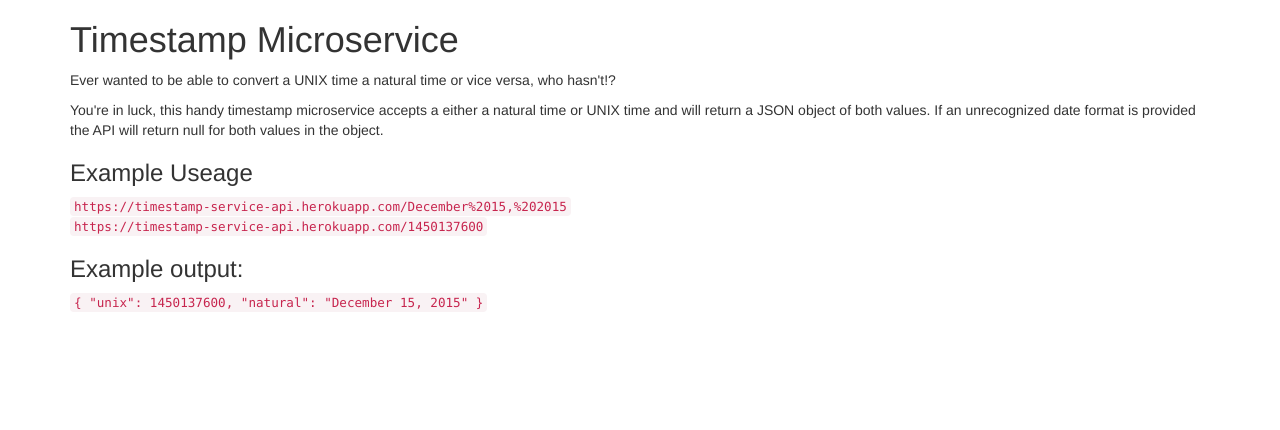
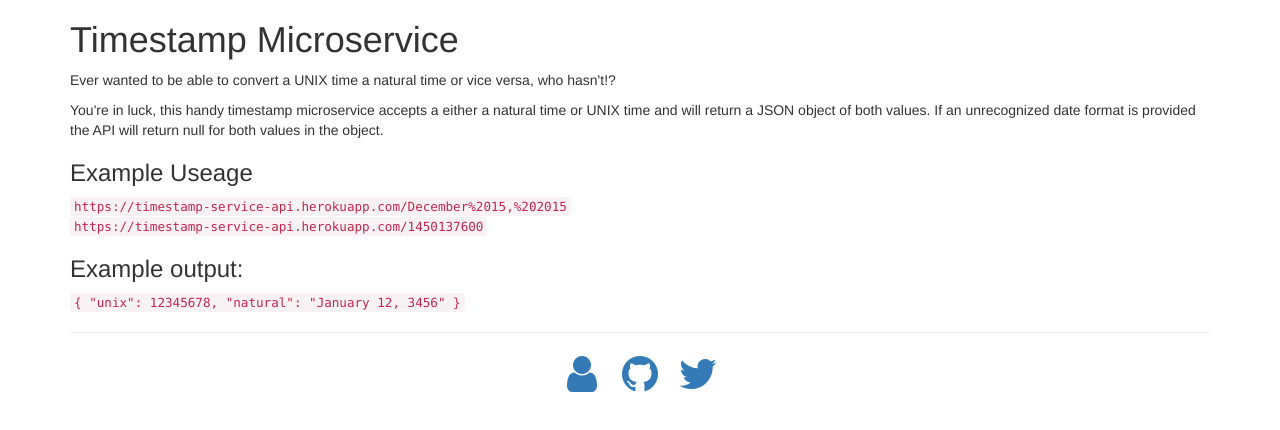
Before and after one commit to gjrevans/timestamp-microservice, a website: page index.html in a window 1280 px wide. Drawn offline with nearby package versions, Linux system fonts and the light colour scheme.

Commit message:
Cleaned up html file.

```diff
--- a/index.html
+++ b/index.html
@@ -8,11 +8,12 @@
     <meta name="description" content="Timestamp Microservice">
     <meta name="author" content="Gordon Evans">
     <meta name="viewport" content="width=device-width, initial-scale=1.0">
+
     <!-- Replace favicon.ico & apple-touch-icon.png in the root of your domain and delete these references -->
     <link rel="shortcut icon" href="/favicon.ico">
     <link rel="apple-touch-icon" href="/apple-touch-icon.png">
     <link rel="stylesheet" href="https://maxcdn.bootstrapcdn.com/bootstrap/3.3.6/css/bootstrap.min.css">
-    <link rel="stylesheet prefetch" href="https://maxcdn.bootstrapcdn.com/font-awesome/4.4.0/css/font-awesome.min.css">
+    <link rel="stylesheet prefetch" href="https://maxcdn.bootstrapcdn.com/font-awesome/4.7.0/css/font-awesome.min.css">
 
     <!--[if lt IE 9]>
     <script src="https://cdnjs.cloudflare.com/ajax/libs/html5shiv/3.7.3/html5shiv.js"></script>
@@ -31,9 +32,13 @@
                 <br>
                 <code>https://timestamp-service-api.herokuapp.com/1450137600</code>
                 <h3>Example output:</h3>
-                <code>
-                    { "unix": 1450137600, "natural": "December 15, 2015" }
-                </code>
+                <code>{ "unix": 12345678, "natural": "January 12, 3456" }</code>
+                <hr />
+                <div class="text-center">
+                    <a href="https://gjrevans.com" target="_blank"><i class="fa fa-user fa-fw fa-3x"></i></a>
+                    <a href="https://github.com/gjrevans" target="_blank"><i class="fa fa-github fa-fw fa-3x"></i></a>
+                    <a href="https://twitter.com/gjrevans" target="_blank"><i class="fa fa-twitter fa-fw fa-3x"></i></a>
+                </div>
             </div>
         </div>
     </div>
--- a/package.json
+++ b/package.json
@@ -4,6 +4,7 @@
   "description": "A fun timestamping project",
   "main": "index.js",
   "scripts": {
+    "start": "node index.js",
     "test": "echo \"Error: no test specified\" && exit 1"
   },
   "author": "Gordon Evans",
```
Also changed, not shown: index.js (renamed from server.js, +11 -13 lines).
